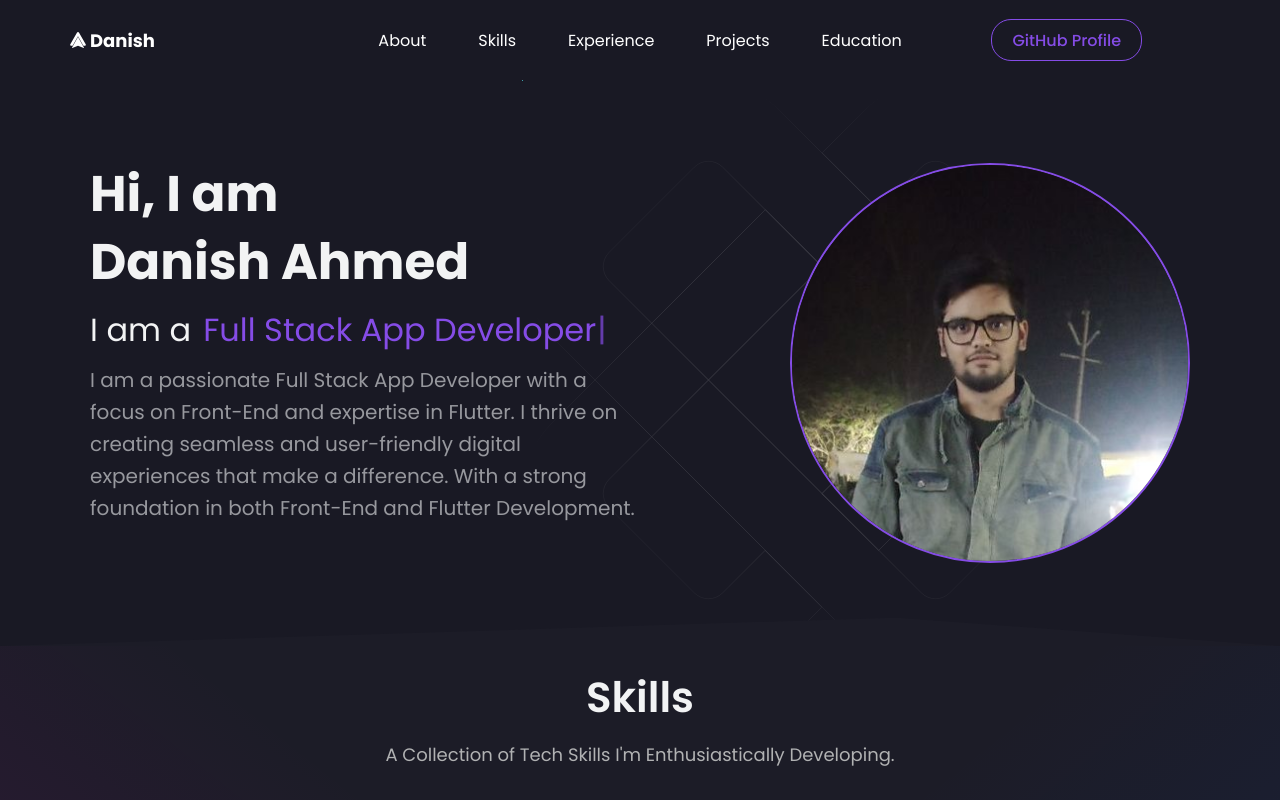
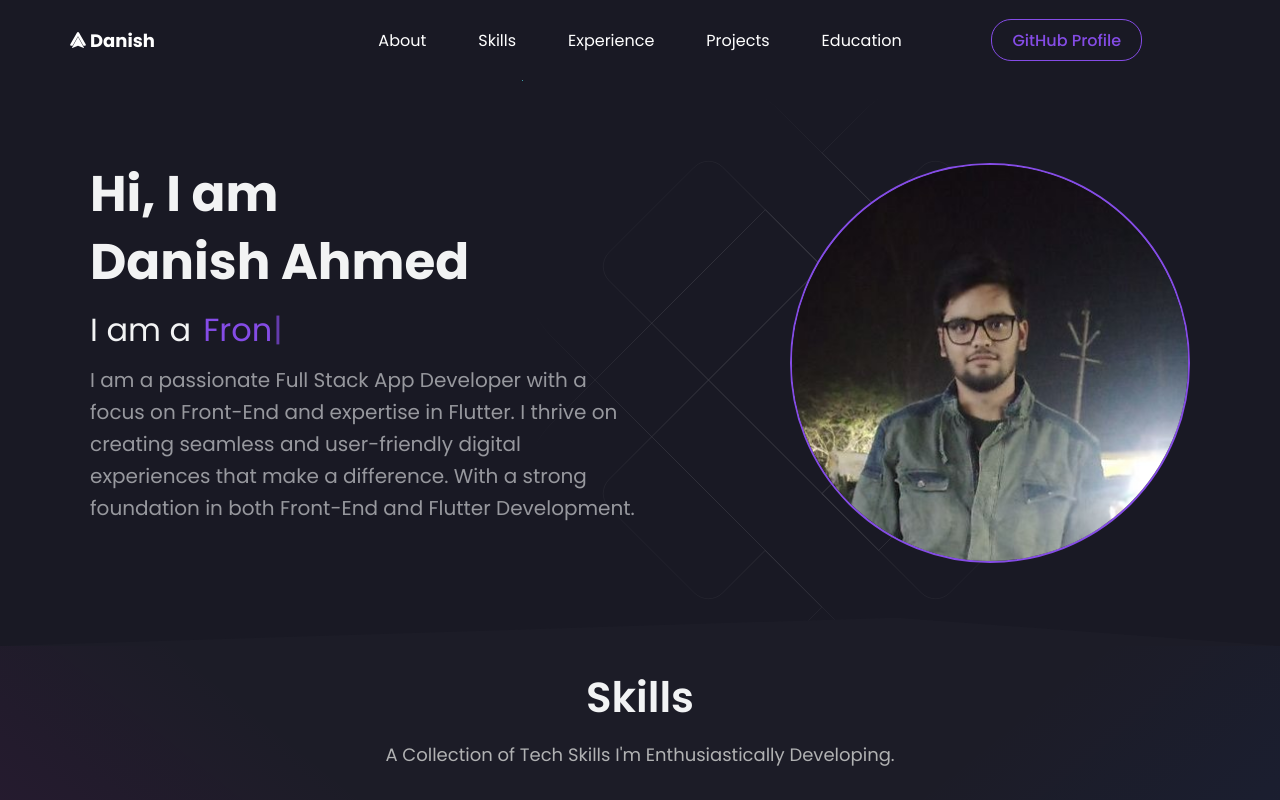
Before and after one commit to iamarifshaikh/Danish_Portfolio, a React (Vite) app: page / in a window 1280 px wide. Shown: the top 800 px of the page. Built offline with nearby package versions, Linux system fonts and the light colour scheme.

Commit message:
changes in constant file

```diff
--- a/src/Constants/constants.js
+++ b/src/Constants/constants.js
@@ -1,7 +1,7 @@
 export const bio = {
     name: "Danish Ahmed",
     roles: [
-        "Full Stack App Developer",
+        "App Developer",
         "Front-End Developer",
         "Flutter Developer",
     ],
```
